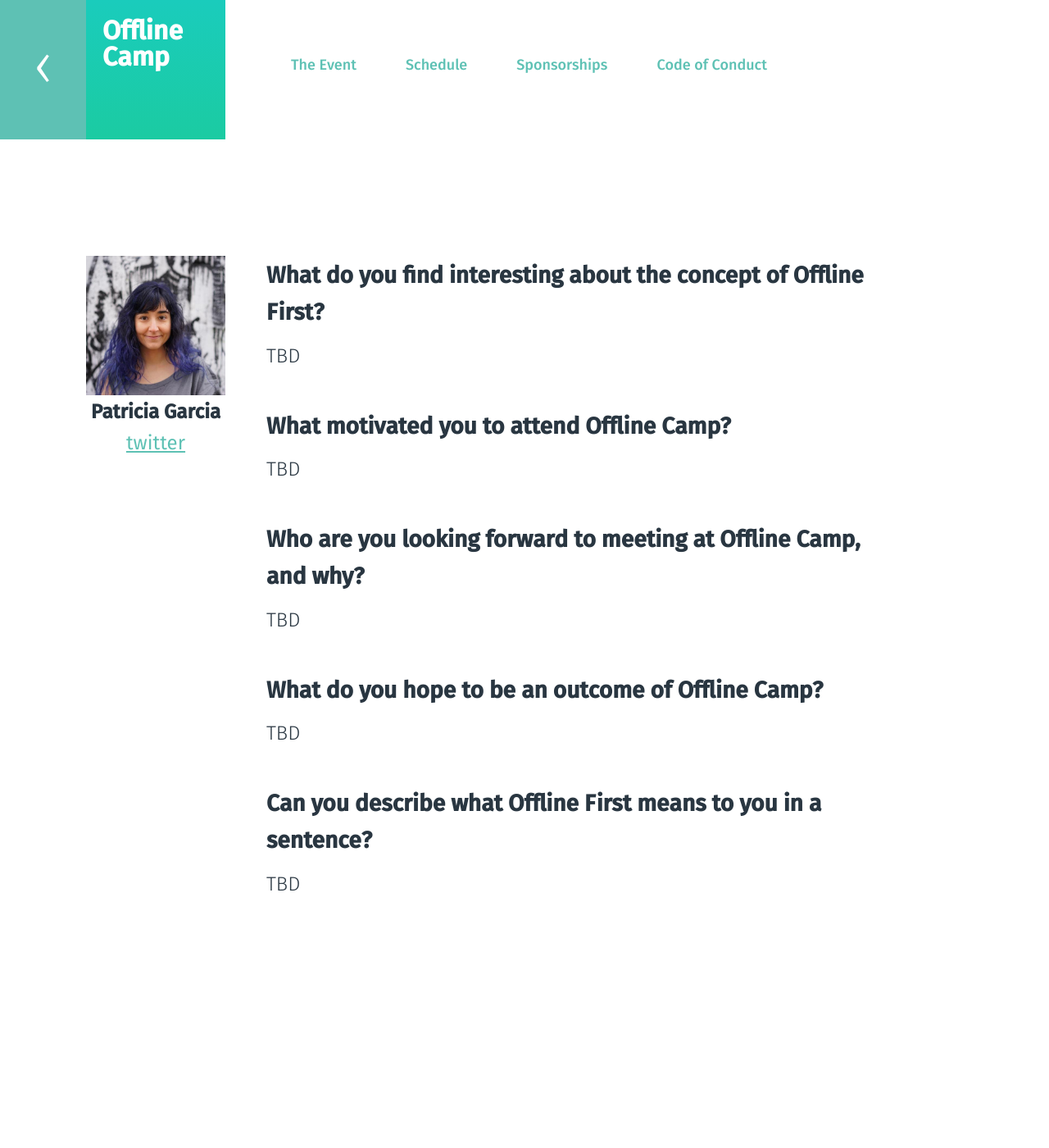
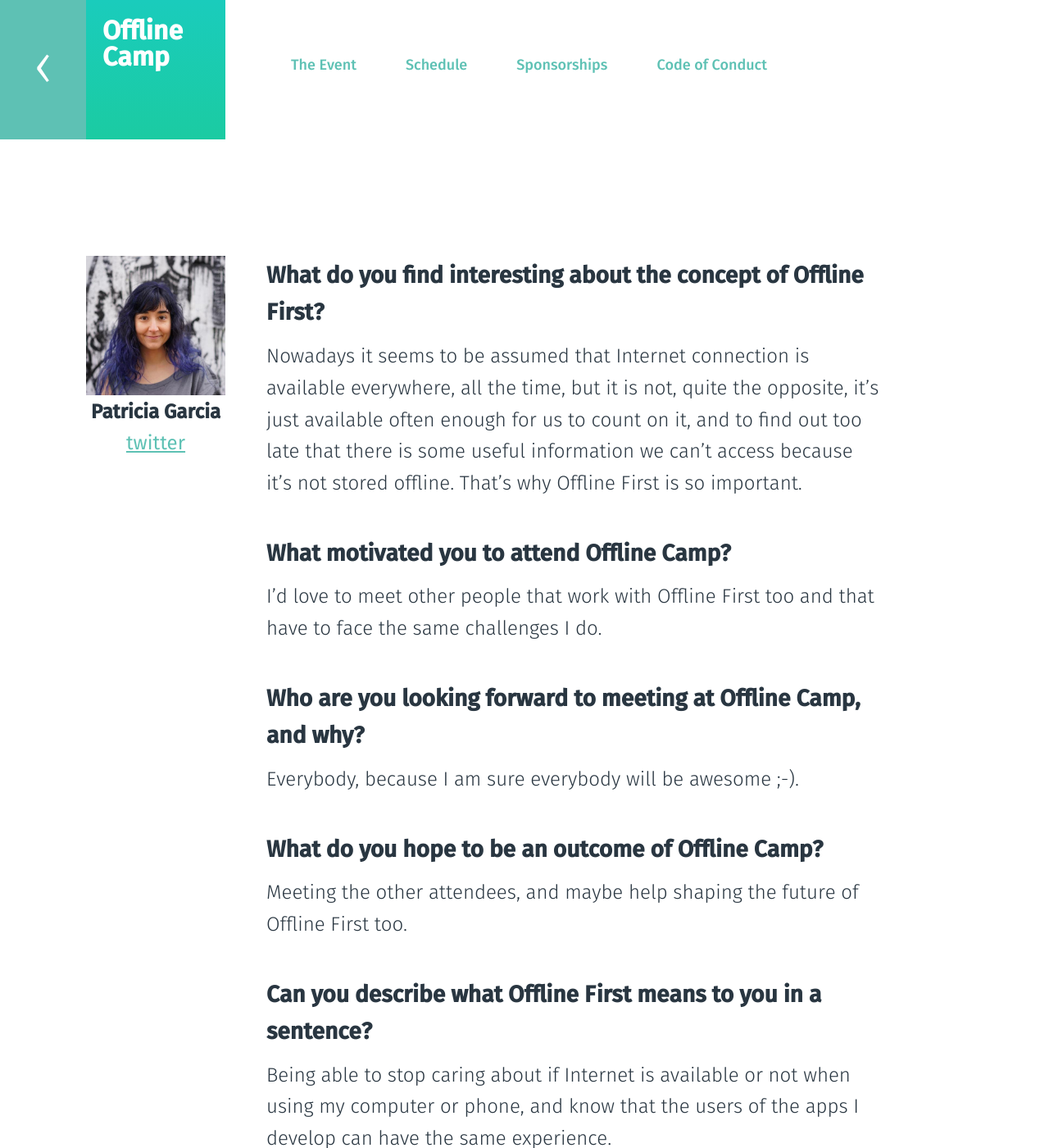
Before and after one commit to offlinefirst/offlinefirst.org, a Jekyll site: the page built from _posts/2016-06-20-patricia-garcia.md, in a window 1280 px wide and 1400 px high. Shown: the whole window at 82% size. Built offline with Jekyll 4.4.1, drawn with Linux system fonts in a browser that asks for light colours; comment, search, counter and statistics services are not loaded; some of the changed text lies outside the part shown.

Commit message:
Update 2016-06-20-patricia-garcia.md

```diff
--- a/_posts/2016-06-20-patricia-garcia.md
+++ b/_posts/2016-06-20-patricia-garcia.md
@@ -9,20 +9,22 @@
 
 ### What do you find interesting about the concept of Offline First?
 
-TBD
+Nowadays it seems to be assumed that Internet connection is available everywhere, all the time, but it is not, quite the opposite, it’s just available often enough for us to count on it, and to find out too late that there is some useful information we can’t access because it’s not stored offline. That’s why Offline First is so important.
 
 ### What motivated you to attend Offline Camp?
 
-TBD
+I’d love to meet other people that work with Offline First too and that have to face the same challenges I do.
 
 ### Who are you looking forward to meeting at Offline Camp, and why?
 
-TBD
+Everybody, because I am sure everybody will be awesome ;-).
 
 ### What do you hope to be an outcome of Offline Camp?
 
-TBD
+Meeting the other attendees, and maybe help shaping the future of Offline First too.
 
 ### Can you describe what Offline First means to you in a sentence?
 
-TBD
+Being able to stop caring about if Internet is available or not when using my computer or phone, and know that the users of the apps I develop can have the same experience.
+
+_Patricia Garcia is a front-end / Javascript developer and Hoodie contributor. She loves working on projects that make the world a better place, teaching tech to beginners, traveling and living in different places._
```
